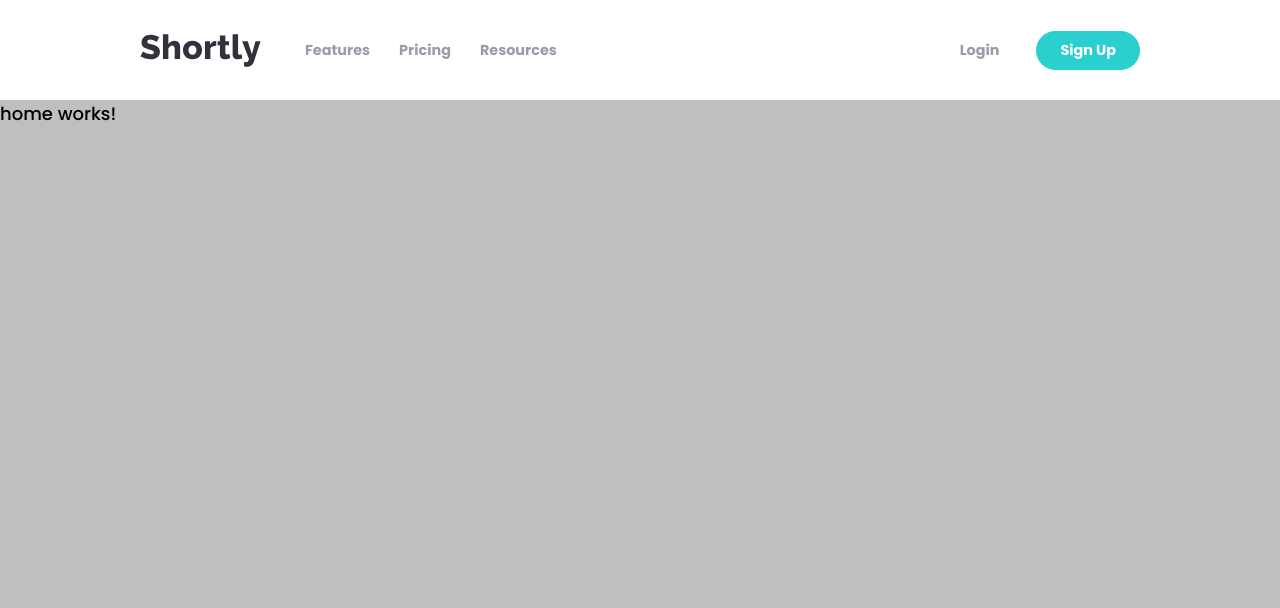
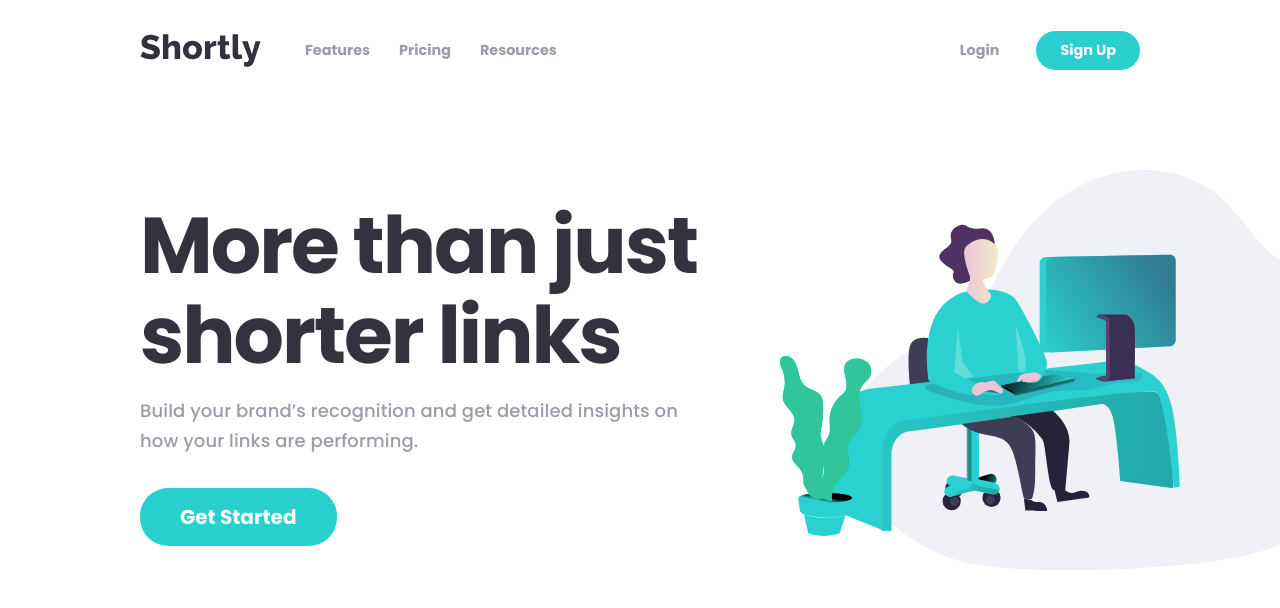
Before and after one commit to LucasS-Goncalves/url-shortening, an Angular app: page / in a window 1280 px wide. Shown: the top 608 px of the page. Built offline with nearby package versions, Linux system fonts and the light colour scheme.

Commit message:
finishing home page header

```diff
--- a/src/app/pages/home/home.component.css
+++ b/src/app/pages/home/home.component.css
@@ -0,0 +1,89 @@
+.header{
+  display: flex;
+  flex-direction: column;
+  align-items: center;
+  gap: 37px;
+  margin-top: 70px;
+}
+
+.header .img-container{
+  width: 360px;
+  align-self: center;
+}
+
+.header .img-container img{
+  width: 100%;
+}
+
+.header .header-info{
+  max-width: 500px;
+  text-align: center;
+}
+
+.header .header-info h2{
+  color: var(--very-dark-blue);
+  font-size: 2.3rem;
+  font-weight: 700;
+  line-height: 48px;
+  letter-spacing: -1.05px;
+}
+
+.header .header-info p{
+  color: var(--grayish-violet);
+  font-size: 18px;
+  font-weight: 500;
+  line-height: 30px;
+  letter-spacing: 0.123px;
+  margin-top: 15px;
+  margin-bottom: 32px;
+}
+
+.header .header-info button{
+  color: var(--white);
+  font-size: 20px;
+  font-weight: 700;
+  padding: 14px 40px;
+  background-color: var(--cyan);
+  border-radius: 28px;
+  transition: .2s;
+}
+
+@media(min-width: 1280px){
+
+  .header{
+    flex-direction: row-reverse;
+    align-items: center;
+    justify-content: space-between;
+    gap: 37px;
+    padding-left: 140px;
+  }
+
+  .header .img-container{
+    width: 500px;
+    align-self: flex-end;
+  }
+
+  .header .img-container img{
+    object-fit: cover;
+    object-position: left;
+    height: 400px;
+  }
+
+  .header .header-info{
+    max-width: 563px;
+    text-align: start;
+  }
+
+  .header .header-info h2{
+    font-size: 4.4rem;
+    line-height: 90px;
+    letter-spacing: -2px;
+  }
+
+  .header .header-info button:hover{
+    background-color: var(--cyan);
+    opacity: .5;
+    cursor: pointer;
+  }
+
+}
--- a/src/app/pages/home/home.component.html
+++ b/src/app/pages/home/home.component.html
@@ -1 +1,16 @@
-<p>home works!</p>
+<header class="header">
+  <div class="img-container">
+    <img src="../../../assets/images/illustration-working.svg" alt="Illustration of someone working">
+  </div>
+  <article class="header-info">
+    <h2>
+      More than just shorter links
+    </h2>
+    <p>
+      Build your brand’s recognition and get detailed insights on how your links are performing.
+    </p>
+    <button>
+      Get Started
+    </button>
+  </article>
+</header>
--- a/src/styles.css
+++ b/src/styles.css
@@ -11,7 +11,7 @@
 }
 
 html,body{
-  background-color: var(--gray);
+  background-color: var(--white);
   overflow-x: hidden;
   height: 100vh;
 }
```
